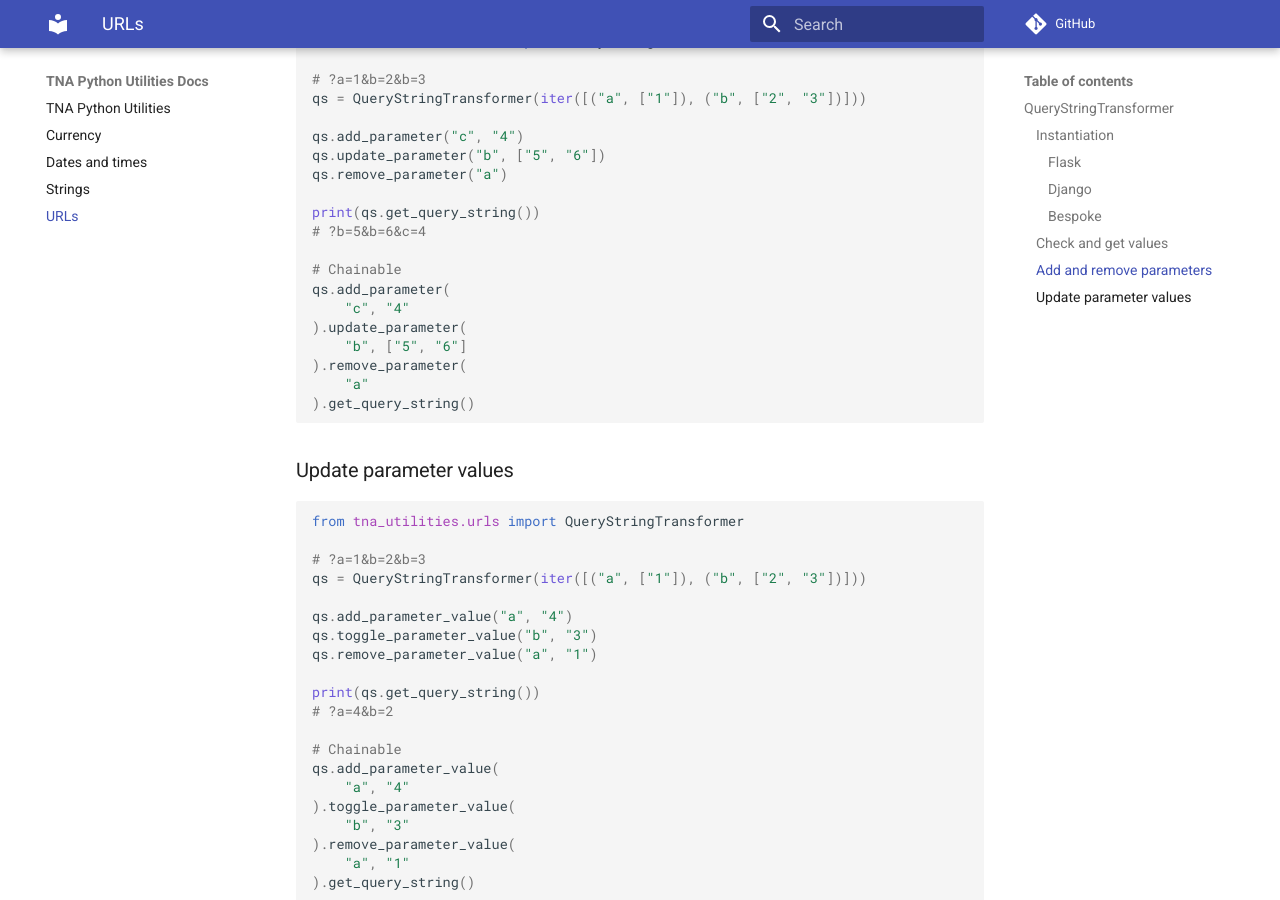
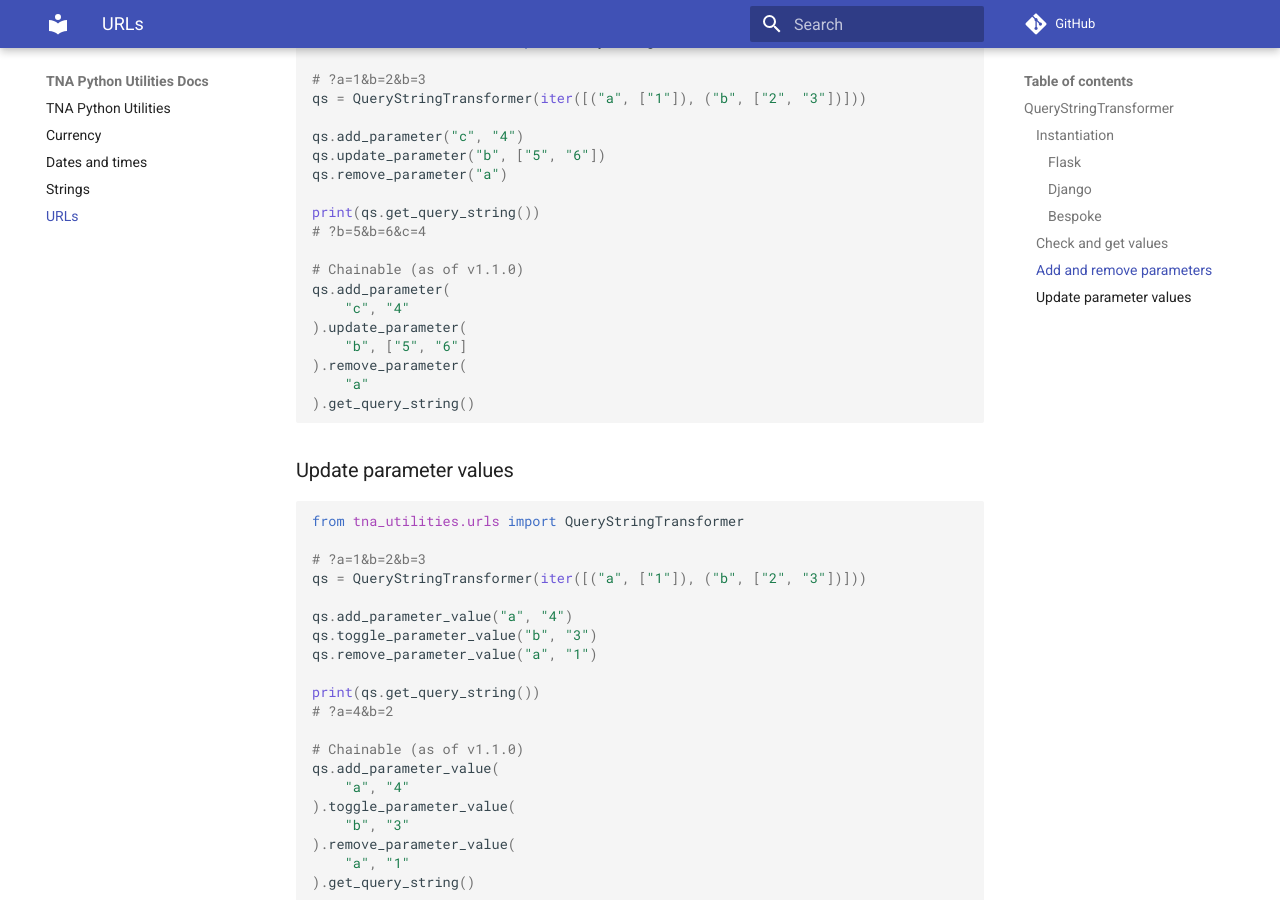
Before and after one commit to nationalarchives/python-utilities, an MkDocs documentation site: the page built from docs/urls.md, in a window 1280 px wide and 900 px high, scrolled down 1699 px. Built offline with MkDocs 1.6.1 and Material for MkDocs 9.7.7, drawn with Linux system fonts in a browser that asks for light colours; comment, search, counter and statistics services are not loaded.

Commit message:
Update documentation to specify chainable methods as of v1.1.0

```diff
--- a/docs/urls.md
+++ b/docs/urls.md
@@ -93,7 +93,7 @@ qs.remove_parameter("a")
 print(qs.get_query_string())
 # ?b=5&b=6&c=4
 
-# Chainable
+# Chainable (as of v1.1.0)
 qs.add_parameter(
     "c", "4"
 ).update_parameter(
@@ -118,7 +118,7 @@ qs.remove_parameter_value("a", "1")
 print(qs.get_query_string())
 # ?a=4&b=2
 
-# Chainable
+# Chainable (as of v1.1.0)
 qs.add_parameter_value(
     "a", "4"
 ).toggle_parameter_value(
```
